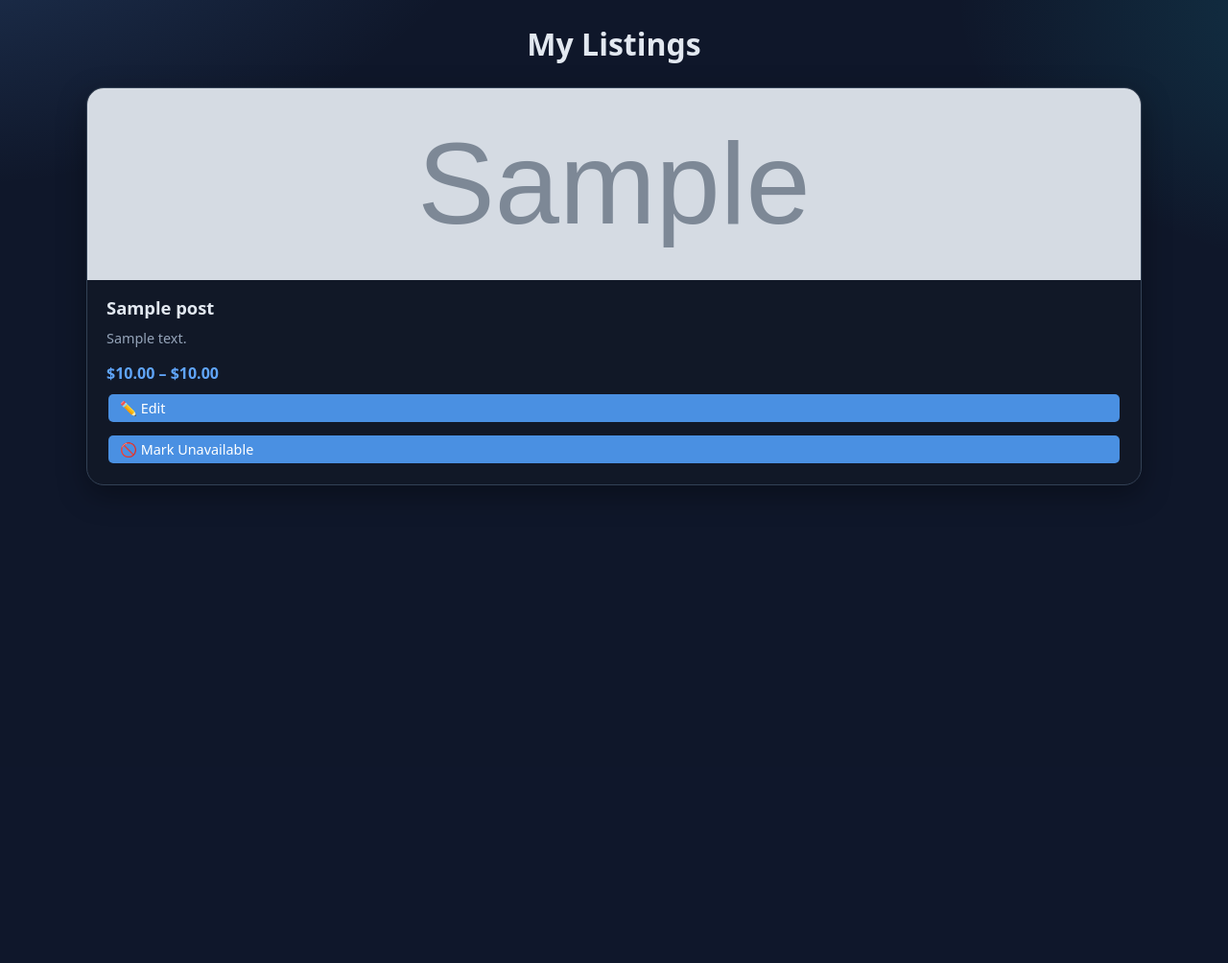
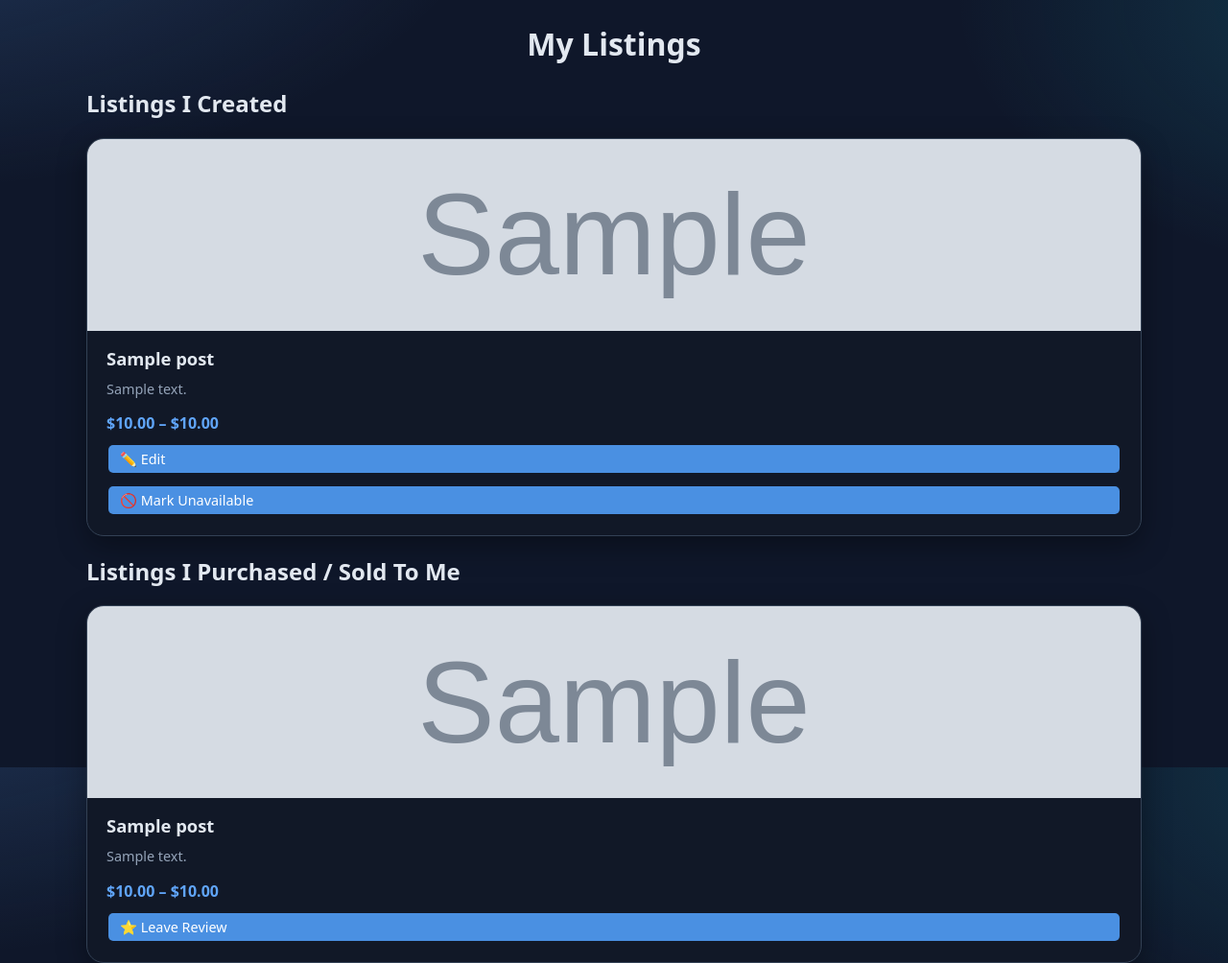
Before and after one commit to Rehal05/MarketPlace-CS3240, a Django app: template app/feedapp/templates/my_listings.html in a window 1280 px wide. Shown: the whole page at 96% size. Before the commit the page ends 506 px from the top, so only its background shows below. Run offline with Django 5.2, Linux system fonts and the light colour scheme; the template is opened without the code that fills it: values that come from a table or form of the project are taken from there, others are empty; tables that the repository leaves empty hold one stand-in row (values such as "Sample post"); grey boxes marked "Sample" are stand-in pictures; parts of the project's set-up code (start-up, migrations or seed data) failed here and were passed over.

Commit message:
Updated listing template to split purchased and created listings.

```diff
--- a/app/feedapp/templates/my_listings.html
+++ b/app/feedapp/templates/my_listings.html
@@ -28,8 +28,9 @@
     <div class="wrapper">
     <h1>My Listings</h1>
 
+    <h2>Listings I Created</h2>
     <div class="grid">
-        {% for post in posts %}
+        {% for post in my_created_posts %}
         <div class="card">
             {% if post.get_image_url %}
                 <img src="{{ post.get_image_url }}" alt="{{ post.title }}">
@@ -44,14 +45,34 @@
                     <a href="{% url 'toggle_availability' post.id %}" class="btn">🚫 Mark Unavailable</a>
                 {% else %}
                     <span style="color: red;">Unavailable</span>
-                <a href="{% url 'toggle_availability' post.id %}" class="btn">✅ Make Available</a>
                 {% endif %}
             </div>
         </div>
         {% empty %}
-        <p>You have not posted anything yet.</p>
+        <p>You haven’t created any listings yet.</p>
+        {% endfor %}
+    </div>
+
+    <h2>Listings I Purchased / Sold To Me</h2>
+    <div class="grid">
+        {% for post in my_purchased_posts %}
+        <div class="card">
+            {% if post.get_image_url %}
+                <img src="{{ post.get_image_url }}" alt="{{ post.title }}">
+            {% endif %}
+            <div class="card-content">
+                <div class="title">{{ post.title }}</div>
+                <div class="desc">{{ post.description|truncatechars:150 }}</div>
+                <div class="price">{{ post.price_display }}</div>
+
+                <a href="{% url 'rate_user' post.author.id post.id %}" class="btn">⭐ Leave Review</a>
+            </div>
+        </div>
+        {% empty %}
+        <p>You haven’t purchased any listings yet.</p>
         {% endfor %}
     </div>
 </div>
+
 </body>
 </html>
```
Lines whose indentation alone changed are shown as unchanged.
